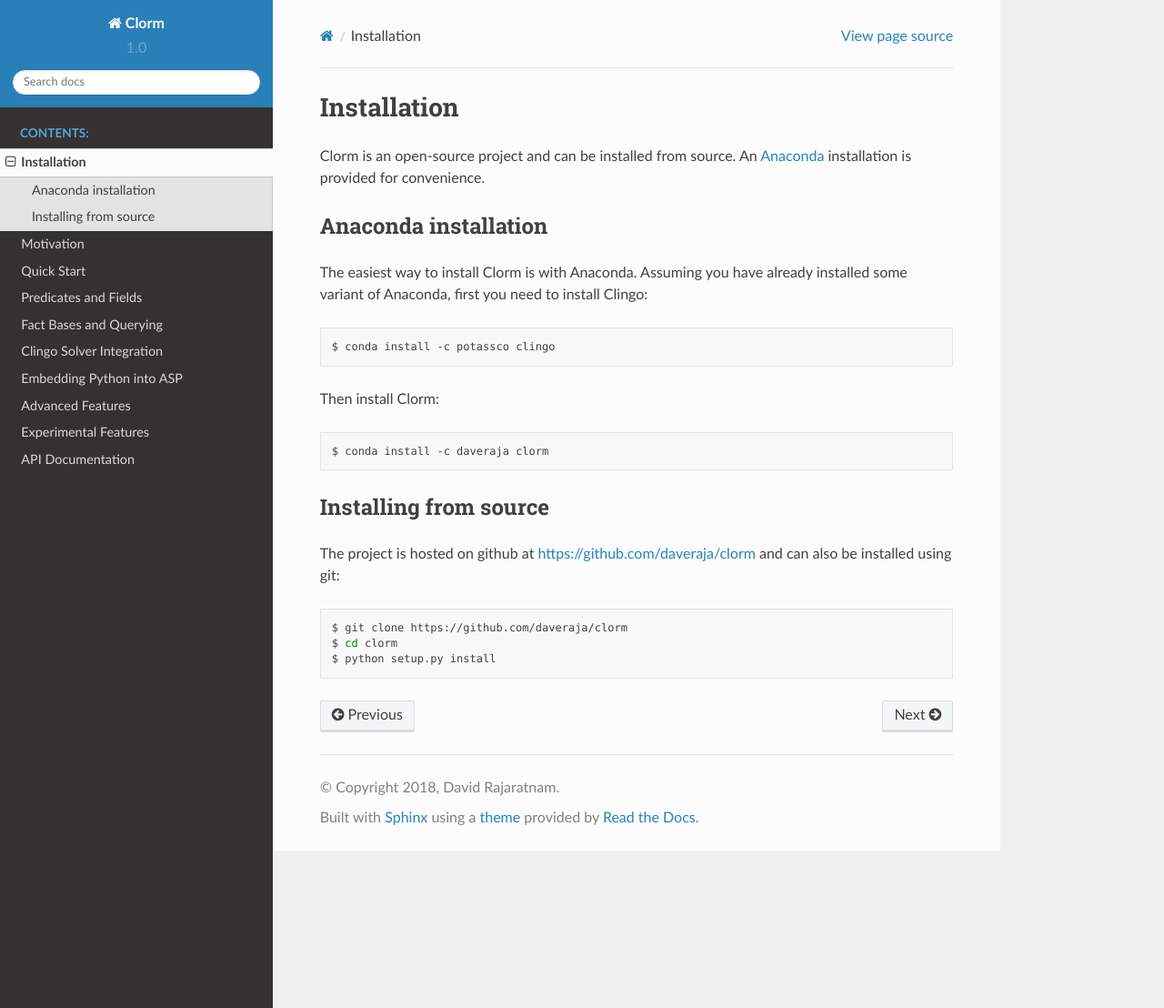
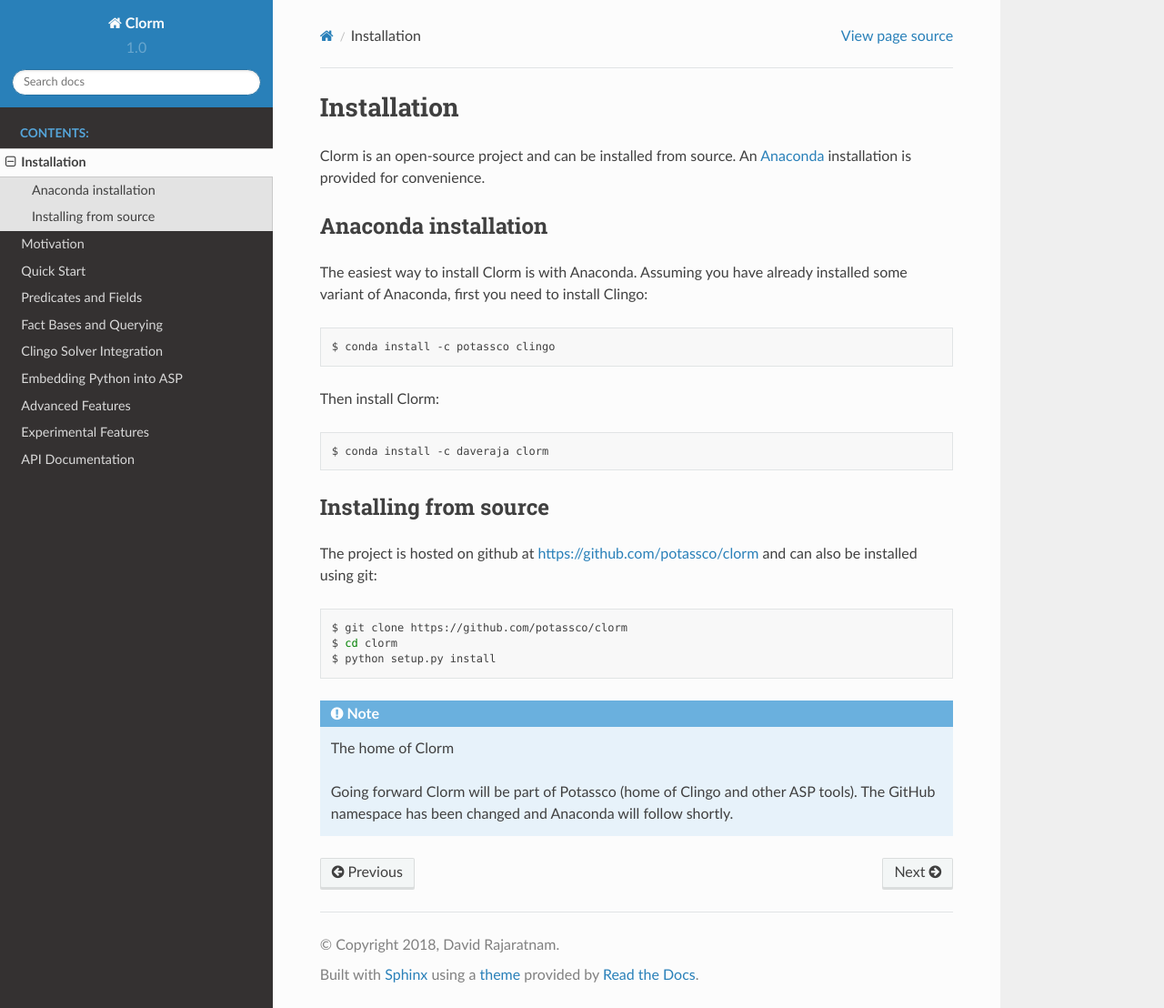
Before and after one commit to potassco/clorm, a Sphinx documentation site: the page built from docs/clorm/installation.rst, in a window 1280 px wide and 1108 px high. Shown: the whole window at 91% size. Built offline with Sphinx 7.4.7 and the Read the Docs theme 2.0.0, drawn with Linux system fonts in a browser that asks for light colours.

Commit message:
Updated github location to be under potassco namespace

```diff
--- a/docs/clorm/installation.rst
+++ b/docs/clorm/installation.rst
@@ -24,11 +24,17 @@
 Installing from source
 ----------------------
 
-The project is hosted on github at https://github.com/daveraja/clorm and can
+The project is hosted on github at https://github.com/potassco/clorm and can
 also be installed using git:
 
 .. code-block:: bash
 
-    $ git clone https://github.com/daveraja/clorm
+    $ git clone https://github.com/potassco/clorm
     $ cd clorm
     $ python setup.py install
+
+.. note:: The home of Clorm
+
+   Going forward Clorm will be part of Potassco (home of Clingo and other ASP
+   tools). The GitHub namespace has been changed and Anaconda will follow
+   shortly.
--- a/setup.py
+++ b/setup.py
@@ -24,7 +24,7 @@
     author_email="daver@gemarex.com.au",
     description="Clingo ORM (CLORM) provides a ORM interface for interacting with the Clingo Answer Set Programming (ASP) solver",
     license="MIT",
-    url="https://github.com/daveraja/clorm",
+    url="https://github.com/potassco/clorm",
     packages=["clorm","clorm.lib"],
     long_description=read("README.rst"),
 )
```
